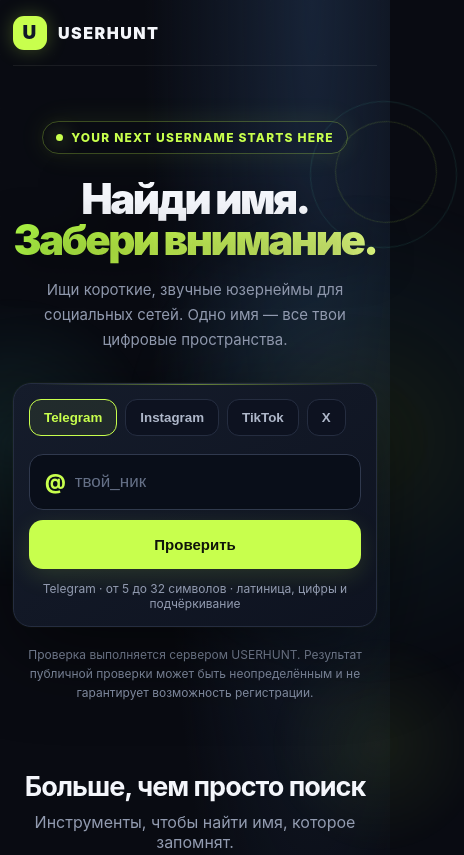
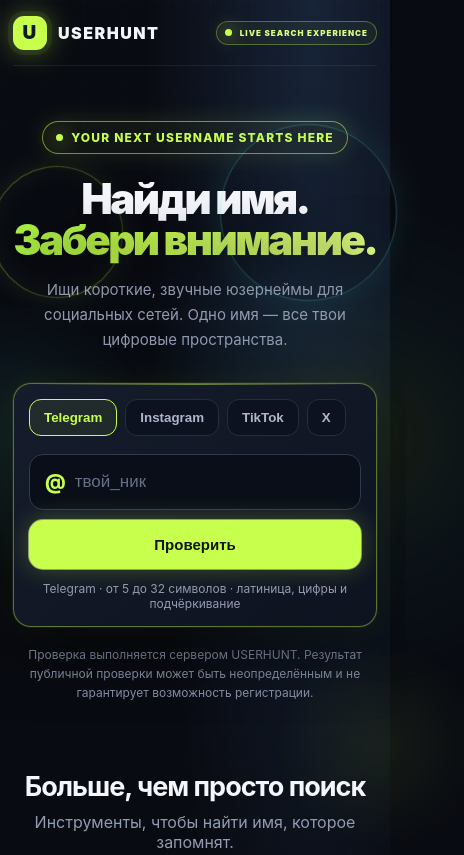
Before and after one commit to Vlameet/HGH, a website: page index.html in a window 390 px wide. Shown: the top 855 px of the page, 464 px wide, since content can reach past the window. Drawn offline with Linux system fonts and the light colour scheme.

Commit message:
Make USERHUNT animations and mobile decoration more visible

```diff
--- a/index.html
+++ b/index.html
@@ -58,11 +58,26 @@ body:after{content:"";position:fixed;width:520px;height:520px;right:-230px;top:2
 @media(max-width:650px){.hero:before,.hero:after{width:100px;height:100px;right:-60px;top:55px}.hero:after{width:145px;height:145px;right:-80px;top:35px}.ambient-two{right:-100px}.card:hover{transform:none}}
 @media(prefers-reduced-motion:reduce){*,*:before,*:after{animation-duration:.01ms!important;animation-iteration-count:1!important;scroll-behavior:auto!important;transition-duration:.01ms!important}.reveal{opacity:1;transform:none}}
 @media(max-width:650px){.wrap{width:min(100% - 26px,1120px)}.nav{height:66px}.nav small{display:none}.hero{padding:55px 0 20px}h1{letter-spacing:-2.5px}.hero p{font-size:15px}.workspace{padding:15px;border-radius:18px}.inputrow{flex-direction:column}.primary{padding:16px}.cards{grid-template-columns:1fr}.section{padding:48px 0}.sectionhead h2{font-size:27px}.genhead{align-items:flex-start;flex-direction:column}}
+
+/* USERHUNT high-visibility mobile polish */
+body:before{opacity:.42;background-size:42px 42px}
+.logo{box-shadow:0 0 0 5px #c8ff4d12,0 0 30px #c8ff4d70!important}
+.hero{overflow:visible}
+.hero:before{width:190px;height:190px;left:-38px;right:auto;top:125px;border:1px solid #c8ff4d55;box-shadow:0 0 24px #c8ff4d16,inset 0 0 24px #c8ff4d0c}
+.hero:after{width:260px;height:260px;right:-35px;top:70px;border:1px solid #55e6d044;box-shadow:0 0 32px #55e6d018}
+.workspace{border-color:#c8ff4d55;box-shadow:0 0 0 1px #c8ff4d12,0 20px 65px #0009,0 0 34px #c8ff4d14}
+.workspace:before{width:48%;background:linear-gradient(90deg,transparent,#c8ff4d20,#ffffff1c,#c8ff4d20,transparent);animation-duration:5s}
+.eyebrow{background:#c8ff4d0c;border-color:#c8ff4d88;box-shadow:0 0 22px #c8ff4d20}
+.primary{box-shadow:0 0 0 1px #e7ff9a88,0 0 26px #c8ff4d44}
+.live-indicator{display:inline-flex;align-items:center;gap:8px;padding:7px 11px;border:1px solid #c8ff4d55;border-radius:99px;color:#d7ff83;font-size:10px;font-weight:900;letter-spacing:1px;white-space:nowrap;background:#c8ff4d0b}
+.live-indicator i{width:7px;height:7px;border-radius:50%;background:#c8ff4d;box-shadow:0 0 12px #c8ff4d;animation:dotPulse 1.4s ease-in-out infinite}
+@media(max-width:650px){.hero:before{width:130px;height:130px;left:-22px;right:auto;top:100px}.hero:after{width:175px;height:175px;right:-20px;top:58px}.nav{gap:8px}.live-indicator{font-size:8px;padding:6px 8px}.workspace{border-color:#c8ff4d66}}
+
 </style>
 </head>
 <body>
 <div class="ambient ambient-one" aria-hidden="true"></div><div class="ambient ambient-two" aria-hidden="true"></div>
-<header class="wrap nav"><div class="brand"><div class="logo">U</div>USERHUNT</div><small>ТВОЁ ИМЯ. ТВОИ ПРАВИЛА.</small></header>
+<header class="wrap nav"><div class="brand"><div class="logo">U</div>USERHUNT</div><span class="live-indicator"><i></i> LIVE SEARCH EXPERIENCE</span></header>
 <main>
 <section class="wrap hero">
 <div class="eyebrow"><span class="dot"></span> YOUR NEXT USERNAME STARTS HERE</div>
```
